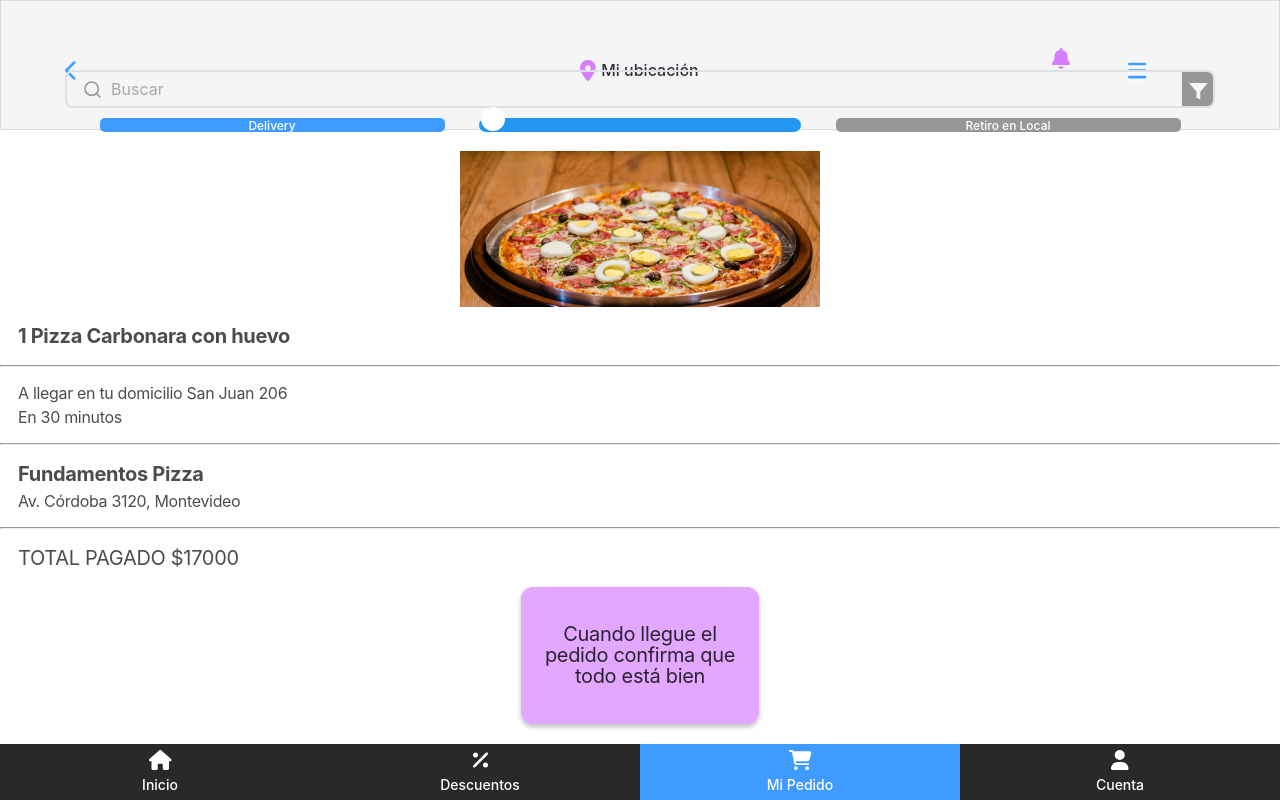
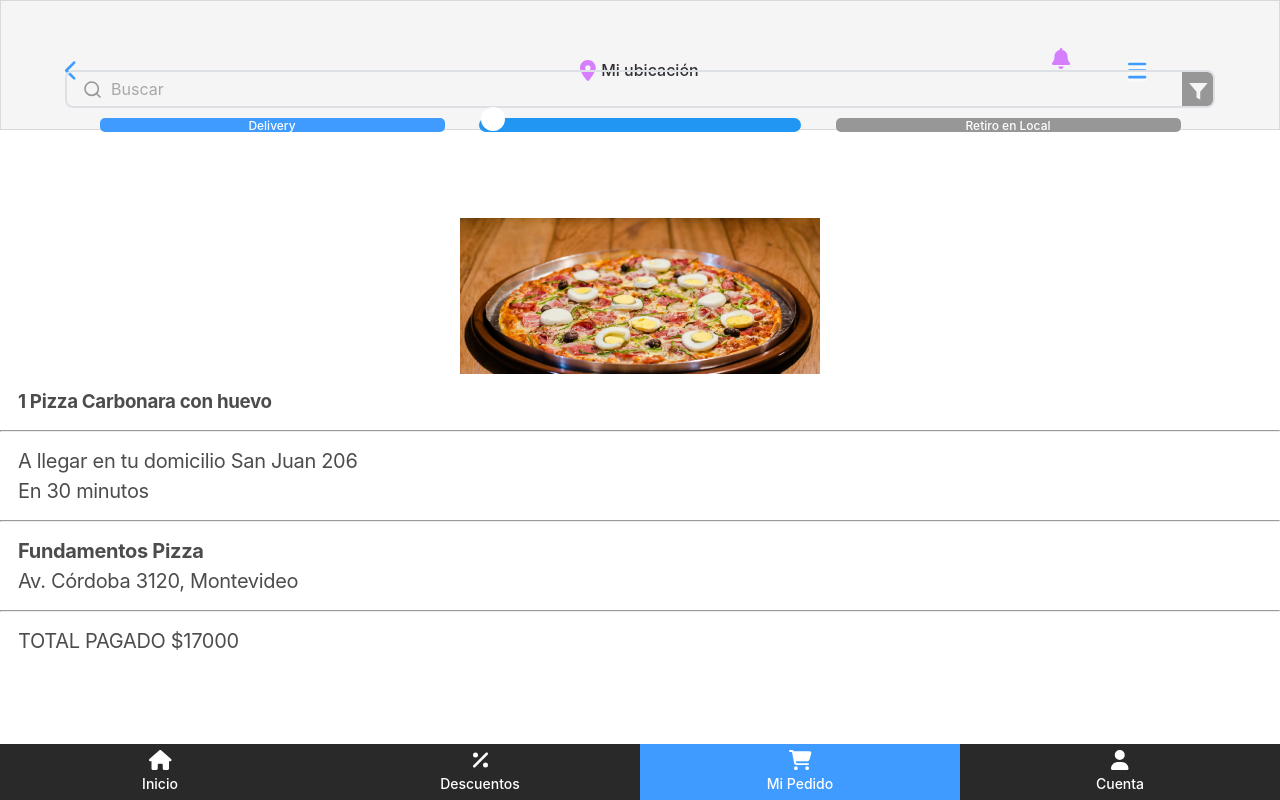
Before and after one commit to JoelFiare/s14-16-n-java, a React (Vite) app in the folder frontend/: page /busqueda/pagar/detalles-de-entrega in a window 1280 px wide. Built offline with nearby package versions, Linux system fonts and the light colour scheme.

Commit message:
feat: implement tooltip on Summary

```diff
--- a/frontend/src/components/Summary/Summary.css
+++ b/frontend/src/components/Summary/Summary.css
@@ -9,29 +9,20 @@
   > img {
     object-fit: cover;
     justify-self: center;
+    width: 100%;
+    max-width: 360px;
   }
 
-  h3 {
+  > :is(address, div) > :is(h3, p) {
     font-size: 20px;
-  }
-
-  > .box {
-    background: var(--light-lilac);
-    border-radius: 12px;
-    width: 238px;
-    font-size: 20px;
-    justify-self: center;
-    line-height: 21px;
-    padding: 37px 11px;
-    color: rgba(0, 0, 0, 0.8);
-    box-shadow: 0 3px 5px rgba(0, 0, 0, 0.25);
   }
 
   .price {
     font-size: 20px;
   }
 
-  p:not(.box), h3 {
+  > :is(p, h3),
+  > :is(address, div) > :is(h3, p) {
     padding-inline-start: 18px;
     width: fit-content;
   }
--- a/frontend/src/components/Summary/Summary.jsx
+++ b/frontend/src/components/Summary/Summary.jsx
@@ -1,6 +1,7 @@
 import { useNavigate } from 'react-router-dom'
 import logo from '../../assets/pizza.jpg'
 import './Summary.css'
+import Tooltip from '../Tooltip/Tooltip'
 
 export default function Summary() {
   const navigate = useNavigate()
@@ -26,7 +27,7 @@ export default function Summary() {
         </address>
         <hr />
         <p className='price'>TOTAL PAGADO ${17000}</p>
-        <p className='box'>Cuando llegue el pedido confirma que todo está bien</p>
+        <Tooltip >Cuando llegue el pedido confirma que todo está bien</Tooltip>
       </main>
     </>
   )
```
